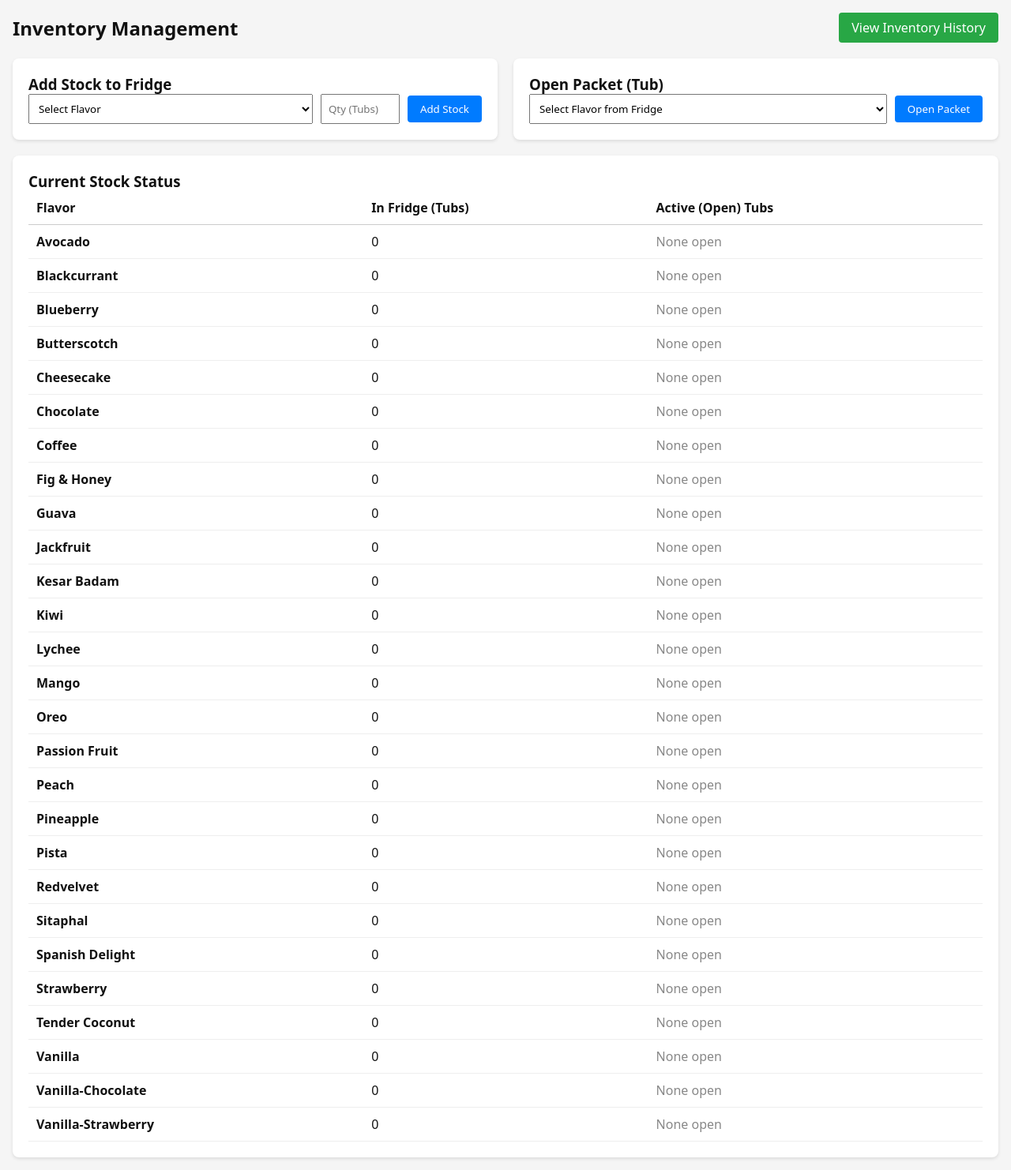
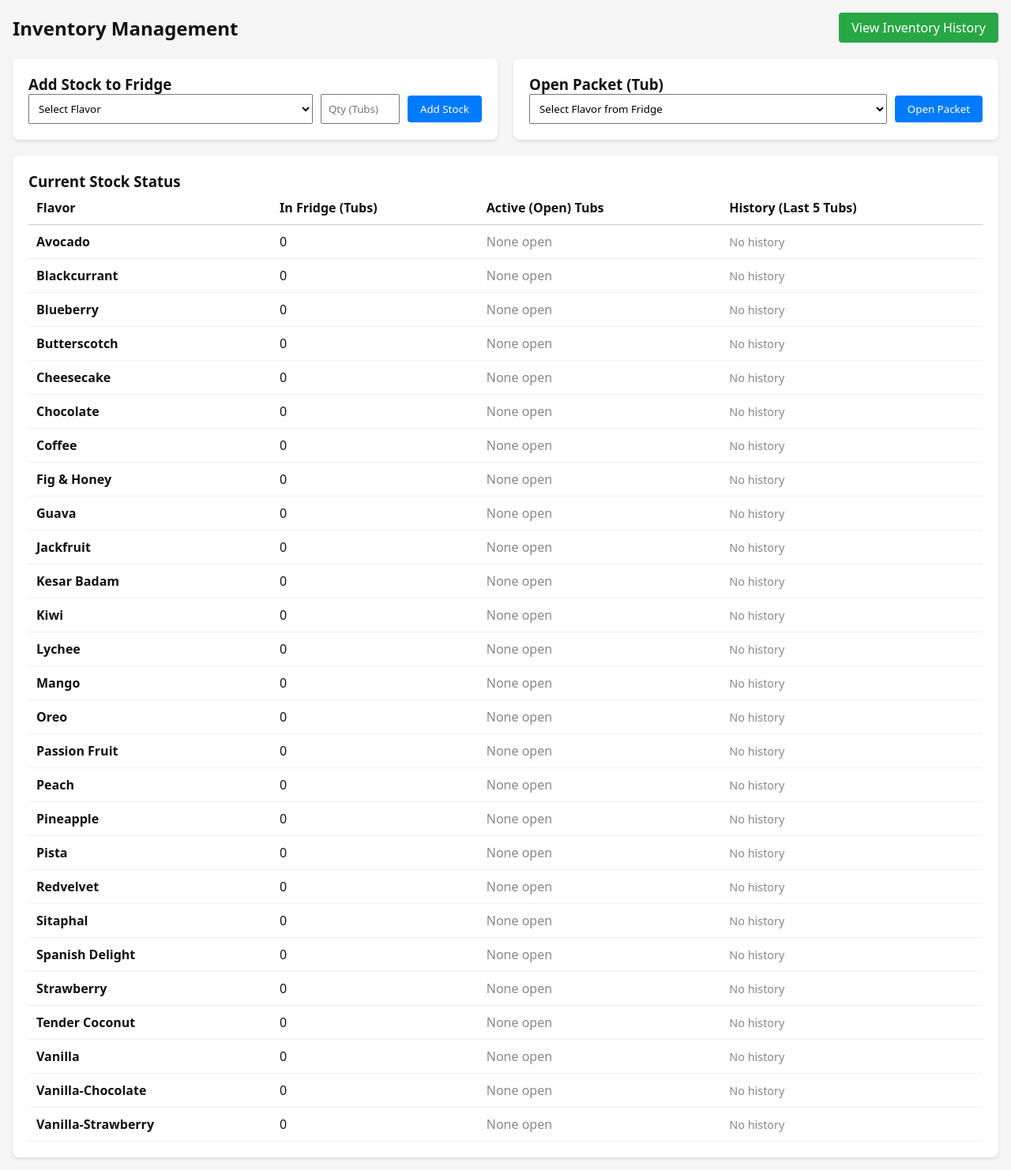
Before and after one commit to peeku166/IceLand_POS, a Flask app: page /admin/inventory in a window 1280 px wide. Shown: the part 61-1543 px from the top of the page at 79% size. Run offline with Flask 3, Linux system fonts and the light colour scheme; the visitor is signed in with stand-in values (Sample User, id 1); data comes from the database, SQL or seed files in the repository; data that the repository does not hold is empty.

Commit message:
Fix inventory scoop counter reset and add tub history

```diff
--- a/app.py
+++ b/app.py
@@ -965,10 +965,12 @@ def admin_inventory():
     for f in flavors:
         fridge_count = InventoryTub.query.filter_by(flavor_id=f.id, status='FRIDGE').count()
         open_tubs = InventoryTub.query.filter_by(flavor_id=f.id, status='OPEN').order_by(InventoryTub.opened_at.desc()).all()
+        history_tubs = InventoryTub.query.filter_by(flavor_id=f.id, status='EMPTY').order_by(InventoryTub.emptied_at.desc()).limit(5).all()
         inventory_data.append({
             'flavor': f,
             'fridge_count': fridge_count,
-            'open_tubs': open_tubs
+            'open_tubs': open_tubs,
+            'history_tubs': history_tubs
         })
 
     return render_template('admin_inventory.html', user=user, inventory_data=inventory_data, flavors=flavors)
@@ -993,6 +995,12 @@ def admin_inventory_open():
     """Open a tub from the fridge."""
     flavor_id = int(request.form.get('flavor_id', 0))
     if flavor_id:
+        # Mark currently open tubs as empty before opening a new one
+        existing_open = InventoryTub.query.filter_by(flavor_id=flavor_id, status='OPEN').all()
+        for open_tub in existing_open:
+            open_tub.status = 'EMPTY'
+            open_tub.emptied_at = datetime.utcnow()
+
         tub = InventoryTub.query.filter_by(flavor_id=flavor_id, status='FRIDGE').order_by(InventoryTub.added_at).first()
         if tub:
             tub.status = 'OPEN'
--- a/templates/admin_inventory.html
+++ b/templates/admin_inventory.html
@@ -49,6 +49,7 @@
                     <th style="padding: 10px; border-bottom: 1px solid #ccc;">Flavor</th>
                     <th style="padding: 10px; border-bottom: 1px solid #ccc;">In Fridge (Tubs)</th>
                     <th style="padding: 10px; border-bottom: 1px solid #ccc;">Active (Open) Tubs</th>
+                    <th style="padding: 10px; border-bottom: 1px solid #ccc;">History (Last 5 Tubs)</th>
                 </tr>
             </thead>
             <tbody>
@@ -85,6 +86,21 @@
                             <span style="color: #888;">None open</span>
                         {% endif %}
                     </td>
+                    <td style="padding: 10px; border-bottom: 1px solid #eee;">
+                        {% if item.history_tubs %}
+                            <ul style="margin: 0; padding-left: 20px; list-style-type: none; font-size: 0.9em;">
+                            {% for tub in item.history_tubs %}
+                                <li style="margin-bottom: 5px;">
+                                    Opened: {{ tub.opened_at.strftime('%Y-%m-%d %H:%M') if tub.opened_at else 'N/A' }}<br>
+                                    Closed: {{ tub.emptied_at.strftime('%Y-%m-%d %H:%M') if tub.emptied_at else 'N/A' }}<br>
+                                    Scoops used: <strong>{{ tub.scoops_used }}</strong>
+                                </li>
+                            {% endfor %}
+                            </ul>
+                        {% else %}
+                            <span style="color: #888; font-size: 0.9em;">No history</span>
+                        {% endif %}
+                    </td>
                 </tr>
                 {% endfor %}
             </tbody>
```
